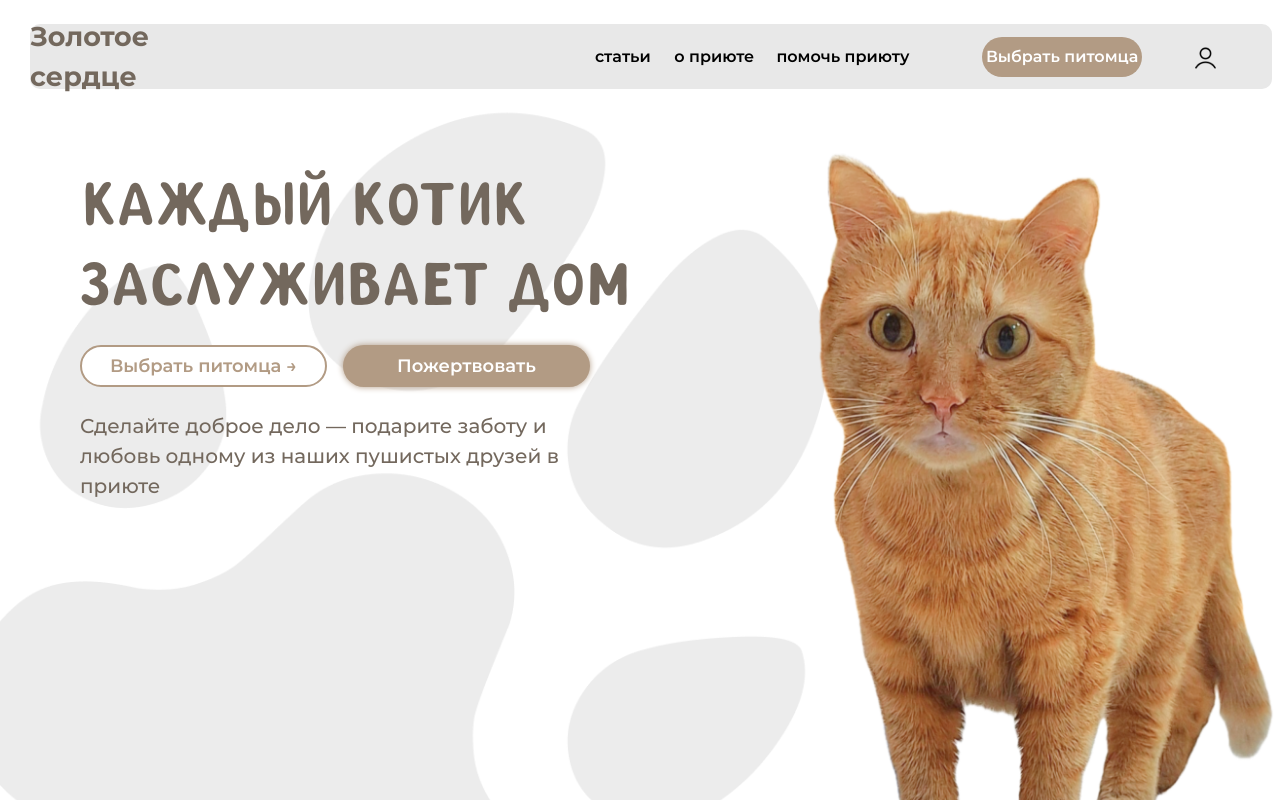
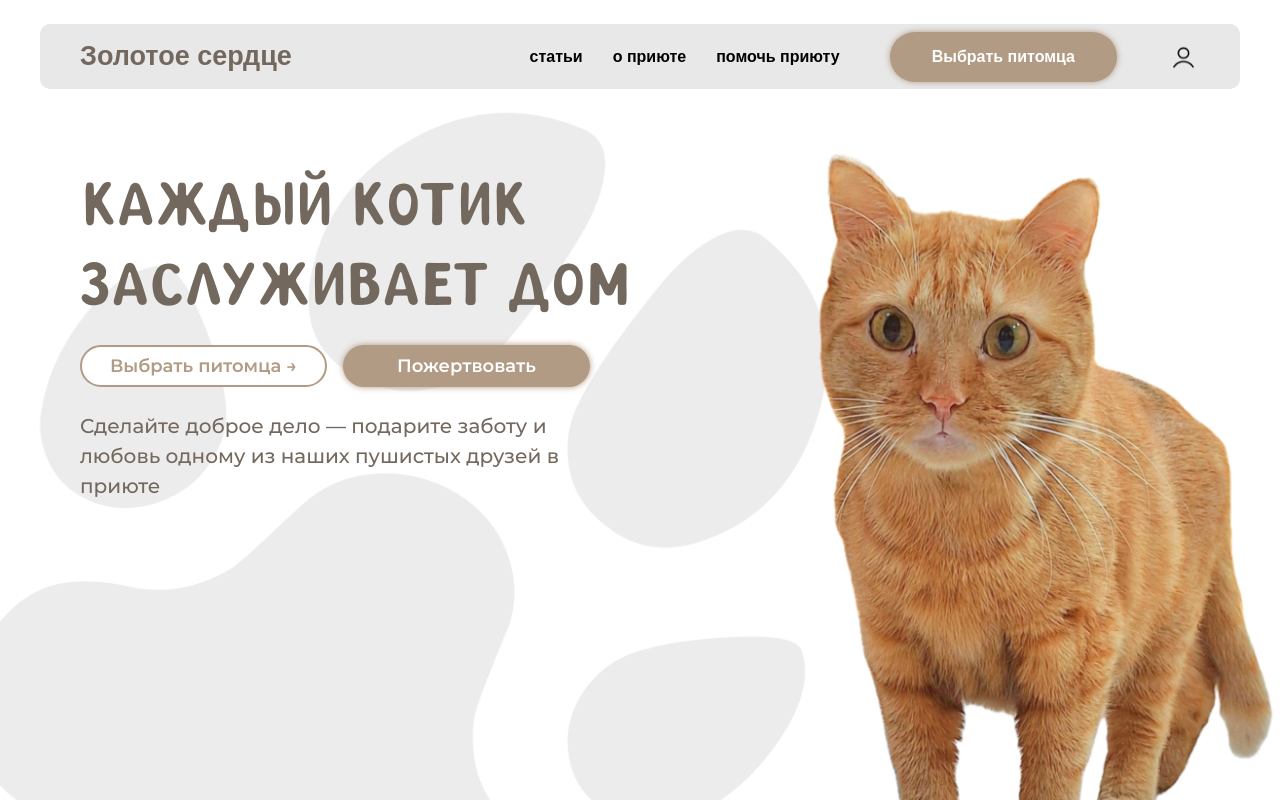
Before and after one commit to ClosetTeam/GoldenHeart, a React (Vite) app in the folder frontend/: page / in a window 1280 px wide. Shown: the top 800 px of the page. Built offline with nearby package versions, Linux system fonts and the light colour scheme; no server answers.

Commit message:
refactor: переработан компонент header для большего соответствия макетам и адаптивности

```diff
--- a/frontend/src/components/header/Header.tsx
+++ b/frontend/src/components/header/Header.tsx
@@ -1,29 +1,49 @@
-import "./header.css"
-import myProfileImg from "../../assets/personLogo.png"
-import {useNavigate} from "react-router-dom";
+import myProfileImg from "../../assets/personLogo.png";
+import { useNavigate } from "react-router-dom";
+import styles from "./header.module.css";
 
+export default function Header() {
+  const navigate = useNavigate();
 
-export default function Header(){
-    const navigate = useNavigate();
+  return (
+    <header className={styles.header}>
+      <div className={styles.projectName} onClick={() => navigate("/")}>
+        Золотое сердце
+      </div>
+      <nav className={styles.headerNav}>
+        <button
+          className={styles.headerButton}
+          onClick={() => navigate("/article")}
+        >
+          статьи
+        </button>
+        <button className={styles.headerButton}>о приюте</button>
+        {/*<button className={styles.headerButton} onClick={() => navigate("/pets")}>Ищут дом</button>*/}
+        <button className={styles.headerButton}>помочь приюту</button>
+        <button
+          className={`${styles.headerButton} ${styles.chooseCatBtn}`}
+          onClick={() => navigate("/cats")}
+        >
+          Выбрать питомца
+        </button>
+        <button className={styles.profileButton}>
+          <img
+            className={styles.profileIcon}
+            src={myProfileImg}
+            onClick={() => {
+              navigate(`/profile`);
+            }}
+            alt="Профиль"
+          />
+        </button>
+      </nav>
 
-    return(
-        <>
-            <header className={"header-header"}>
-                <nav className={"headerButtons"}>
-                    <div className={"projectName"} onClick={() => navigate("/")}>Золотое сердце</div>
-                    <button className={"headerButton"} onClick={() => navigate("/article")}>статьи</button>
-                    <button className={"headerButton"}>о приюте</button>
-                    {/*<button className={"btn"} onClick={() => navigate("/pets")}>Ищут дом</button>*/}
-                    <button className={"headerButton"}>помочь приюту</button>
-                    <button className={"headerButton chooseCatBtnHeader"} onClick={() => navigate("/cats")}>Выбрать питомца</button>
-                    <button className={"headerButton"}>
-                        <img className="logo" src={myProfileImg}
-                             onClick={() => {
-                                 navigate(`/profile`);
-                             }}></img>
-                    </button>
-                </nav>
-            </header>
-        </>
-    )
+      {/* Кнопка бургер-меню для мобильных */}
+      <button className={styles.mobileMenuButton}>
+        <div></div>
+        <div></div>
+        <div></div>
+      </button>
+    </header>
+  );
 }
--- a/frontend/src/components/header/header.css
+++ /dev/null
@@ -1,71 +0,0 @@
-/*Общая разметка*/
-.header-header {
-    display: flex;
-    align-items: center;
-    margin-left: 30px;
-    margin-top: 24px;
-    background-color: #E8E8E8;
-    width: 97%;
-    height: 65px;
-    border-radius: 10px;
-    /*padding: 10px 20px 10px 20px;*/
-}
-/*Редакт всех кнопок*/
-.headerButtons{
-    display: grid;
-
-    grid-template-columns: 0.8fr 0.4fr 0.2fr 0.3fr 0.5fr 0.2fr;
-    /*grid-template-columns: 20% 10% 10% 10% 20% 5%;*/
-    /*grid-template-columns: 74px 104px 174px 243px 66px;*/
-    width: 100%;
-    align-items: center;
-    justify-items: right;
-    height: 10vh;
-}
-/*Лого*/
-.projectName{
-    color:#73685D;
-    font-size: 27px;
-    cursor: pointer;
-    font-family: Montserrat-bold, sans-serif;
-    width: auto;
-    height: auto;
-    margin-right: 50%;
-
-}
-
-/*Основные кнопки*/
-.headerButton {
-    padding: 0;
-    border: none;
-    cursor: pointer;
-    font-family: Montserrat-SemiBold, sans-serif;
-    font-size: 16px;
-    background-color: transparent;
-    /*border-radius: 30px;*/
-    /*width: 40%;*/
-    /*height: 100%;*/
-    /*margin: 0;*/
-    /*font-size: 0.8em;*/
-    /*font-weight: 500;*/
-    /*border-width: 2px;*/
-    /*color: black;*/
-    /*margin-left: 5%;*/
-
-}
-.chooseCatBtnHeader{
-    margin-right: 10%;
-    width: 62%;
-    min-width: 58%;
-    max-width: 63%;
-    height: 50%;
-    background-color: #B29B84;
-    border-radius: 100px;
-    color: white;
-}
-.logo {
-    width: 100%;
-    height: 100%;
-    padding-right: 50px;
-    cursor: pointer;
-}
--- /dev/null
+++ b/frontend/src/components/header/header.module.css
@@ -0,0 +1,187 @@
+/* Общий контейнер хедера */
+.header {
+    display: flex;
+    align-items: center;
+    margin: 24px auto 0 auto; /* Центрирую по горизонтали, верхний отступ */
+    padding: 0 40px; /* Отступы слева и справа по дизайну Figma (40px от левого края для названия) */
+    background-color: #E8E8E8;
+    width: calc(100% - 80px); /* Ширина с учетом отступов */
+    max-width: 1381px; /* Максимальная ширина как в Figma */
+    height: 65px;
+    border-radius: 10px;
+    justify-content: space-between; /* Распределяю элементы по краям */
+}
+
+/* Название проекта */
+.projectName {
+    color: #73685D;
+    font-size: 27px;
+    cursor: pointer;
+    font-family: 'Montserrat', sans-serif; /* Использую Montserrat */
+    font-weight: 700; /* Bold */
+    width: auto;
+    height: auto;
+    margin-right: auto; /* Отталкивает навигацию вправо */
+}
+
+/* Контейнер навигационных кнопок */
+.headerNav {
+    display: flex; /* Использую flexbox для кнопок */
+    align-items: center;
+    gap: 30px; /* Расстояние между кнопками (примерно) */
+}
+
+/* Основные кнопки навигации */
+.headerButton {
+    padding: 0;
+    border: none;
+    cursor: pointer;
+    font-family: 'Montserrat', sans-serif; /* Использую Montserrat */
+    font-weight: 600; /* SemiBold */
+    font-size: 16px;
+    background-color: transparent;
+    color: #000000; /* Цвет текста */
+}
+
+/* Кнопка "Выбрать питомца" */
+.chooseCatBtn {
+    background-color: #B29B84;
+    border-radius: 100px; /* Очень большие закругления */
+    color: white;
+    padding: 13px 42px; /* Padding по размерам из Figma (примерно) */
+    box-shadow: 0px 0px 6.4px 0px rgba(178, 155, 132, 1); /* Тень из Figma */
+    margin-left: 20px; /* Добавляю отступ от предыдущей кнопки */
+}
+
+/* Кнопка-контейнер для иконки профиля */
+.profileButton {
+     padding: 0;
+     border: none;
+     cursor: pointer;
+     background-color: transparent;
+     margin-left: 20px; /* Добавляю отступ от предыдущей кнопки */
+}
+
+/* Иконка профиля */
+.profileIcon {
+    width: 33px; /* Размеры из Figma */
+    height: 28.22px; /* Размеры из Figma */
+}
+
+/*Редакт всех кнопок*/
+.headerButtons{
+    display: grid;
+
+    grid-template-columns: 0.8fr 0.4fr 0.2fr 0.3fr 0.5fr 0.2fr;
+    /*grid-template-columns: 20% 10% 10% 10% 20% 5%;*/
+    /*grid-template-columns: 74px 104px 174px 243px 66px;*/
+    width: 100%;
+    align-items: center;
+    justify-items: right;
+    height: 10vh;
+}
+
+.logo {
+    width: 100%;
+    height: 100%;
+    padding-right: 50px;
+    cursor: pointer;
+}
+
+/* Стили для планшетов */
+@media (min-width: 769px) and (max-width: 1200px) {
+    .header {
+        height: 33.48px; /* Высота по макету */
+        padding: 0 20px; /* Примерные отступы для планшета */
+        width: calc(100% - 40px); /* Ширина с учетом отступов */
+        margin-top: 15px; /* Уменьшаю верхний отступ */
+    }
+
+    .projectName {
+        font-size: 15px; /* Размер шрифта по макету */
+    }
+
+    .headerNav {
+        gap: 15px; /* Уменьшаю расстояние между кнопками */
+    }
+
+    .headerButton {
+        font-size: 11px; /* Размер шрифта по макету */
+    }
+
+    .chooseCatBtn {
+        font-size: 10px; /* Размер шрифта по макету */
+        padding: 7px 25px; /* Уменьшаю padding */
+        margin-left: 10px; /* Уменьшаю отступ */
+    }
+
+    .profileButton {
+        margin-left: 10px; /* Уменьшаю отступ */
+    }
+
+    .profileIcon {
+        width: 22.85px; /* Размеры по макету */
+        height: 20px; /* Размеры по макету */
+    }
+}
+
+/* Стили для мобильных устройств */
+@media (max-width: 768px) { /* Примерный брейкпойнт для мобильных */
+    .header {
+        height: 33.48px; /* Высота по макету */
+        padding: 0 13px; /* Отступы по макету */
+        width: calc(100% - 26px); /* Ширина с учетом отступов */
+        margin-top: 10px; /* Уменьшаю верхний отступ */
+    }
+
+    .projectName {
+        font-size: 13px; /* Размер шрифта по макету */
+        /* margin-right: auto; - это свойство уже есть и работает */
+    }
+
+    .headerNav {
+        display: none; /* Скрываю обычную навигацию на мобильных */
+    }
+
+    .profileButton {
+        margin-left: auto; /* Отталкиваю иконку профиля вправо */
+        margin-right: 10px; /* Отступ от правого края */
+    }
+
+    .profileIcon {
+        width: 7.74px; /* Размеры по макету */
+        height: 14.54px; /* Размеры по макету */
+    }
+
+    /* Добавляю стили для иконки бургер-меню */
+    .mobileMenuButton {
+        display: flex; /* Показываю кнопку на мобильных */
+        flex-direction: column;
+        justify-content: space-around;
+        width: 20px; /* Размер кнопки (примерно) */
+        height: 15px; /* Размер кнопки (примерно) */
+        background: transparent;
+        border: none;
+        cursor: pointer;
+        padding: 0;
+        box-sizing: border-box;
+        margin-left: 10px; /* Отступ от иконки профиля */
+    }
+
+    .mobileMenuButton div {
+        width: 100%;
+        height: 2px; /* Толщина линий */
+        background: #000; /* Цвет линий */
+        border-radius: 10px;
+        transition: all 0.3s linear;
+        position: relative;
+        transform-origin: 1px;
+    }
+}
+
+/* Скрываю кнопку бургер-меню на больших экранах */
+@media (min-width: 769px) {
+    .mobileMenuButton {
+        display: none;
+    }
+}
```
